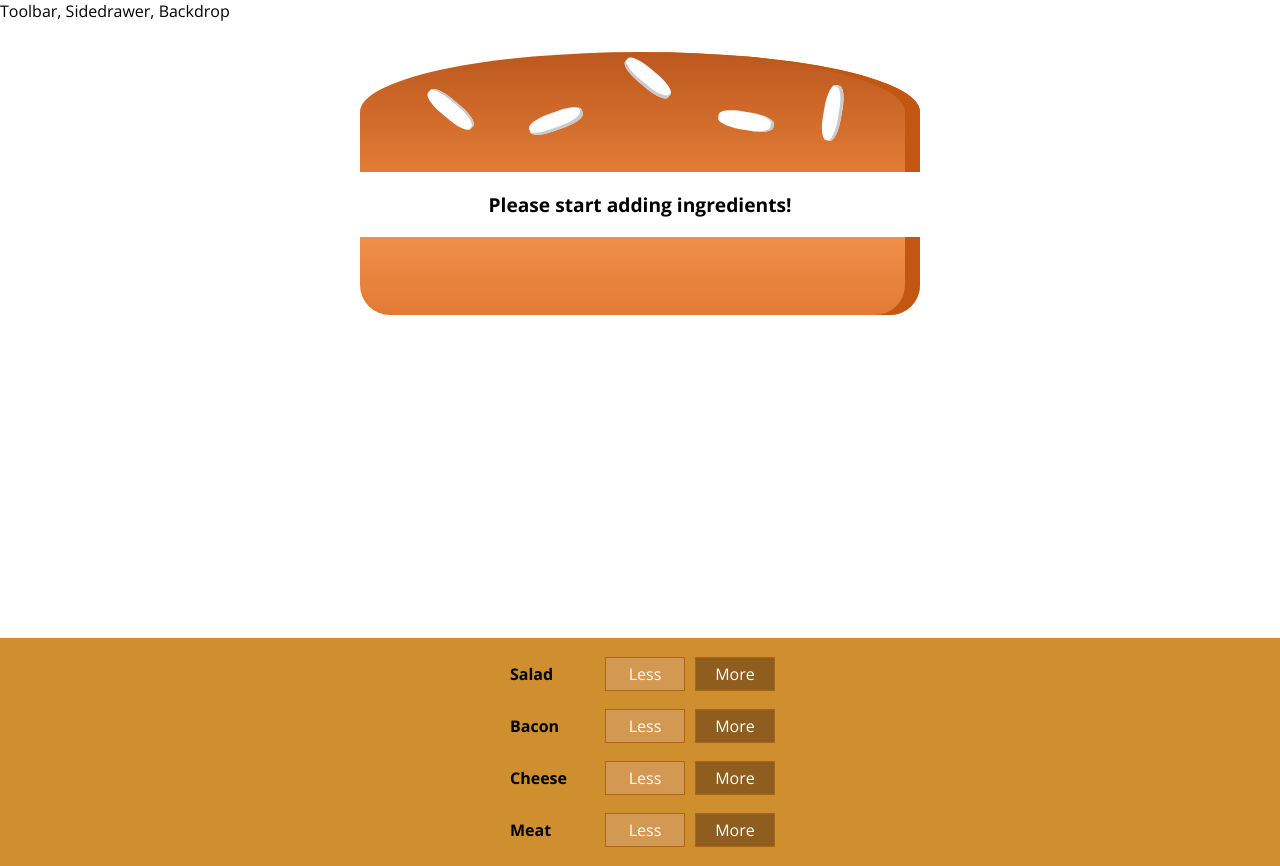
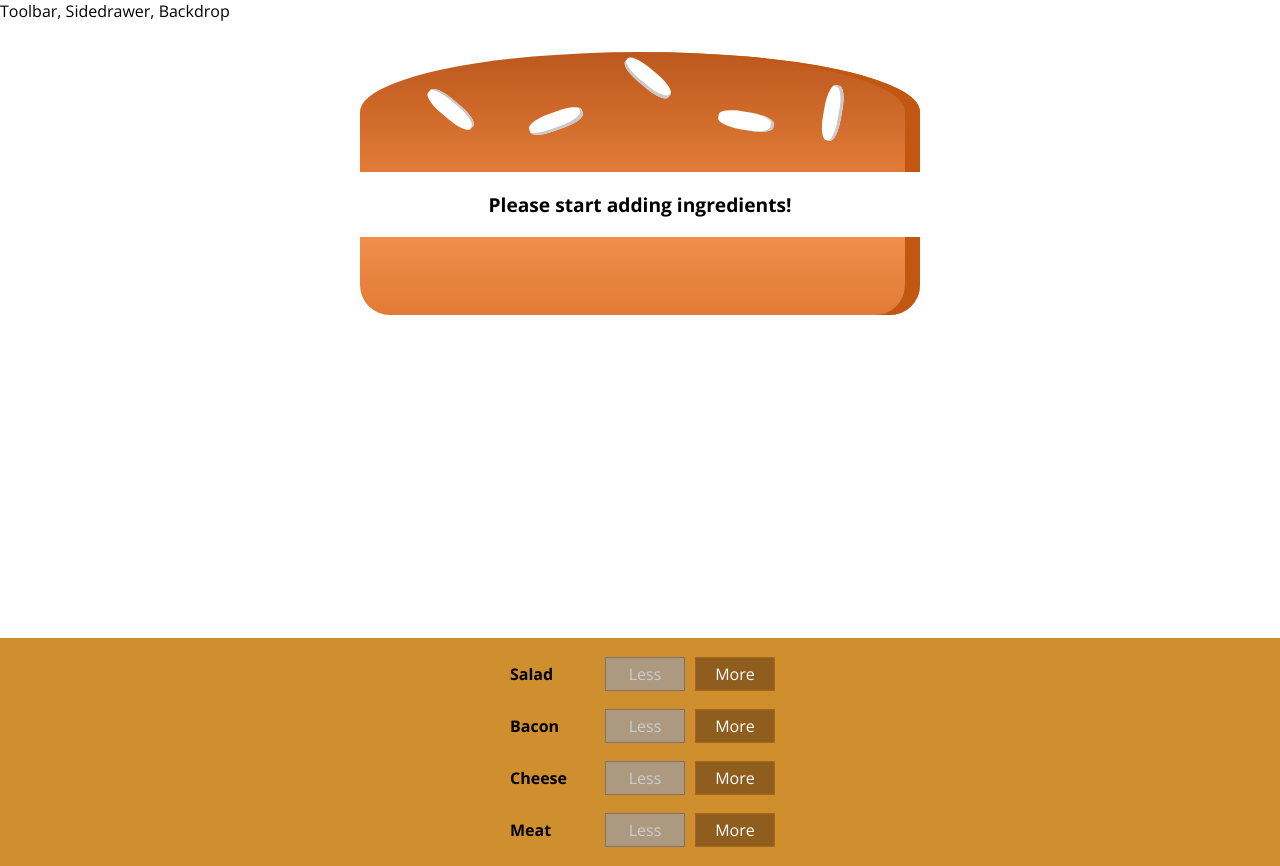
Before and after one commit to confusedwdeveloper/burger-builder, a React (Create React App) app: page / in a window 1280 px wide. Built offline with nearby package versions, Linux system fonts and the light colour scheme.

Commit message:
build controls connected to state, added failsafe to disable remove ingredient button if ingredient count is 0. also added state to keep track to total price

```diff
--- a/src/components/Burger/BuildControls/BuildControl/BuildControl.js
+++ b/src/components/Burger/BuildControls/BuildControl/BuildControl.js
@@ -1,12 +1,16 @@
 import * as React from "react";
 import classes from "./BuildControl.module.css";
 
-const BuildControl = ({ label }) => {
+const BuildControl = ({ label, added, removed, disabled }) => {
   return (
     <div className={classes.BuildControl}>
       <div className={classes.Label}>{label}</div>
-      <button className={classes.Less}>Less</button>
-      <button className={classes.More}>More</button>
+      <button disabled={disabled} onClick={removed} className={classes.Less}>
+        Less
+      </button>
+      <button onClick={added} className={classes.More}>
+        More
+      </button>
     </div>
   );
 };
--- a/src/components/Burger/BuildControls/BuildControls.js
+++ b/src/components/Burger/BuildControls/BuildControls.js
@@ -10,11 +10,17 @@ const controls = [
   { label: "Meat", type: "meat" },
 ];
 
-const BuildControls = () => {
+const BuildControls = ({ ingredientAdded, ingredientRemoved, disabled }) => {
   return (
     <div className={classes.BuildControls}>
       {controls.map((ctrl) => (
-        <BuildControl key={ctrl.label} label={ctrl.label} />
+        <BuildControl
+          key={ctrl.label}
+          label={ctrl.label}
+          added={(e) => ingredientAdded(ctrl.type)}
+          removed={(e) => ingredientRemoved(ctrl.type)}
+          disabled={disabled[ctrl.type]}
+        />
       ))}
     </div>
   );
--- a/src/containers/BurgerBuilder/BurgerBuilder.js
+++ b/src/containers/BurgerBuilder/BurgerBuilder.js
@@ -2,6 +2,13 @@ import React, { Component } from "react";
 import Aux from "../../hoc/Aux";
 import Burger from "../../components/Burger/Burger";
 import BuildControls from "../../components/Burger/BuildControls/BuildControls";
+
+const INGREDIENT_PRICES = {
+  salad: 20,
+  cheese: 30,
+  meat: 60,
+  bacon: 25,
+};
 
 export default class BurgerBuilder extends Component {
   state = {
@@ -11,12 +18,87 @@ export default class BurgerBuilder extends Component {
       cheese: 0,
       meat: 0,
     },
+    totalPrice: 100,
   };
+
+  // method to add ingredient
+  addIngredientHandler = (type) => {
+    // need to know old count
+    const oldCount = this.state.ingredients[type];
+
+    // new total
+    const updatedCount = oldCount + 1;
+
+    // new object to update state
+    const updatedIngredients = {
+      ...this.state.ingredients,
+    };
+    updatedIngredients[type] = updatedCount;
+
+    // update price
+    const priceAddition = INGREDIENT_PRICES[type];
+
+    const oldPrice = this.state.totalPrice;
+
+    const newPrice = oldPrice + priceAddition;
+
+    // update state
+    this.setState({
+      ingredients: updatedIngredients,
+      totalPrice: newPrice,
+    });
+  };
+
+  //method to remove ingredient
+  removeIngredientHandler = (type) => {
+    // need to know old count
+    const oldCount = this.state.ingredients[type];
+
+    // err handler
+    if (oldCount <= 0) {
+      return;
+    }
+
+    // new total
+    const updatedCount = oldCount - 1;
+
+    // new object to update state
+    const updatedIngredients = {
+      ...this.state.ingredients,
+    };
+    updatedIngredients[type] = updatedCount;
+
+    // update price
+    const priceDeduction = INGREDIENT_PRICES[type];
+
+    const oldPrice = this.state.totalPrice;
+
+    const newPrice = oldPrice - priceDeduction;
+
+    // update state
+    this.setState({
+      ingredients: updatedIngredients,
+      totalPrice: newPrice,
+    });
+  };
+
   render() {
+    const disabledInfo = {
+      ...this.state.ingredients,
+    };
+
+    for (let key in disabledInfo) {
+      disabledInfo[key] = disabledInfo[key] <= 0;
+    }
+
     return (
       <Aux>
         <Burger ingredients={this.state.ingredients} />
-        <BuildControls />
+        <BuildControls
+          ingredientAdded={this.addIngredientHandler}
+          ingredientRemoved={this.removeIngredientHandler}
+          disabled={disabledInfo}
+        />
       </Aux>
     );
   }
```
